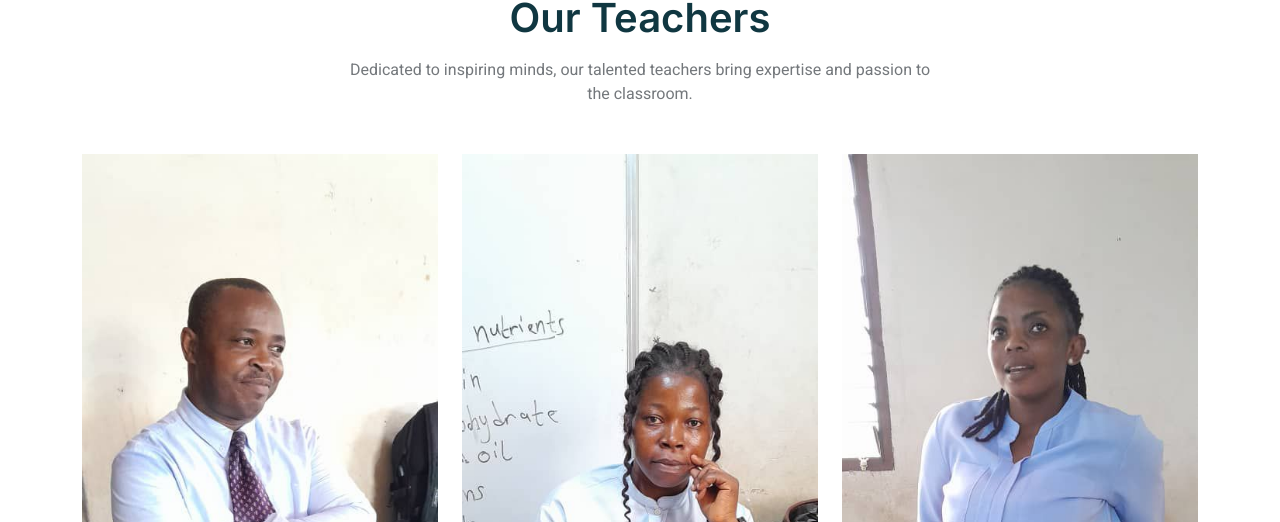
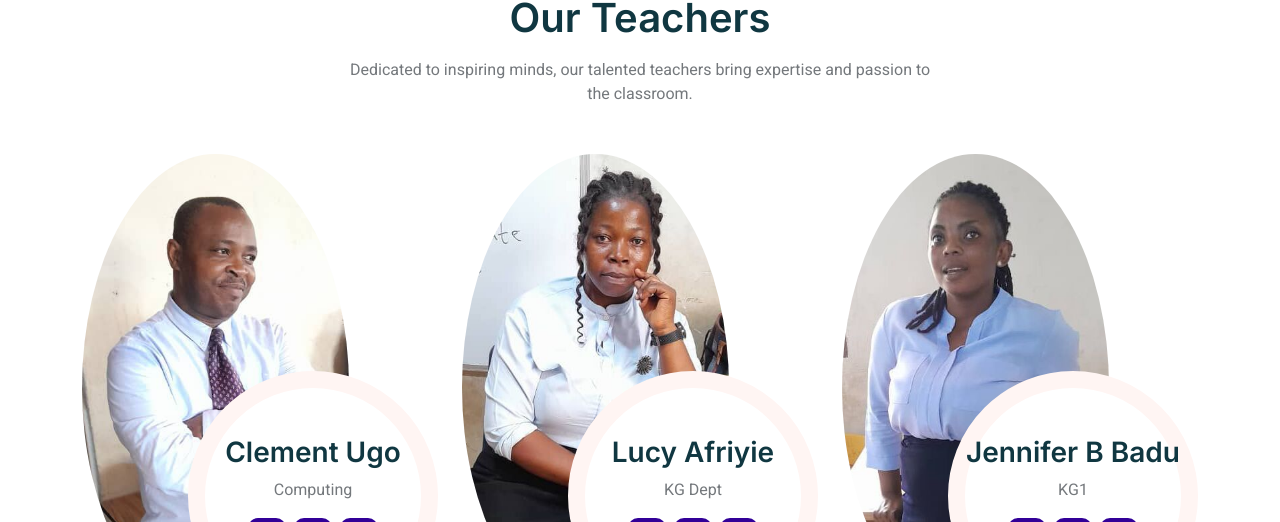
Before and after one commit to kelvyn-Wonder/School_Website, a website with bundled scripts: page index.html in a window 1280 px wide. Shown: the part 4884-5406 px from the top of the page. Built offline with nearby package versions, Linux system fonts and the light colour scheme.

Commit message:
new changes on the teacher's images

```diff
--- a/css/style.css
+++ b/css/style.css
@@ -361,7 +361,7 @@ h6,
 /*** Team ***/
 .team-item .team-text {
     position: absolute;
-    width: 100%;
+     width: 250px;
     height: 250px;
     bottom: 0;
     right: 0;
@@ -371,7 +371,7 @@ h6,
     flex-direction: column;
     background: #FFFFFF;
     border: 17px solid var(--light);
-    /* border-radius: 250px; */
+    border-radius: 250px;
     transition: .5s;
 }
 
--- a/index.html
+++ b/index.html
@@ -465,7 +465,7 @@
                 <div class="row g-4">
                     <div class="col-lg-4 col-md-6 wow fadeInUp" data-wow-delay="0.1s">
                         <div class="team-item position-relative">
-                            <img class="img-fluid w-100 h-60" src="img/school-img/Teacher4.jpeg" alt="">
+                            <img class="img-fluid rounded-circle w-75" src="img/school-img/Teacher4.2.jpeg" alt="">
                             <div class="team-text">
                                 <h3>Clement Ugo</h3>
                                 <p>Computing</p>
@@ -479,7 +479,7 @@
                     </div>
                     <div class="col-lg-4 col-md-6 wow fadeInUp" data-wow-delay="0.3s">
                         <div class="team-item position-relative">
-                            <img class="img-fluid w-100" src="img/school-img/Teacher2.jpeg" alt="">
+                            <img class="img-fluid rounded-circle w-75" src="img/school-img/Teacher2.2.jpeg" alt="">
                             <div class="team-text">
                                 <h3>Lucy Afriyie</h3>
                                 <p>KG Dept</p>
@@ -493,7 +493,7 @@
                     </div>
                     <div class="col-lg-4 col-md-6 wow fadeInUp" data-wow-delay="0.5s">
                         <div class="team-item position-relative">
-                            <img class="img-fluid  w-100" src="img/school-img/Teacher3.jpeg" alt="">
+                            <img class="img-fluid rounded-circle w-75" src="img/school-img/Teacher3.2.jpeg" alt="">
                             <div class="team-text">
                                 <h3>Jennifer B Badu</h3>
                                 <p>KG1</p>
```
Also changed, not shown: img/school-img/Teacher2.2.jpeg (added), img/school-img/Teacher3.2.jpeg (added), img/school-img/Teacher4.2.jpeg (added).
